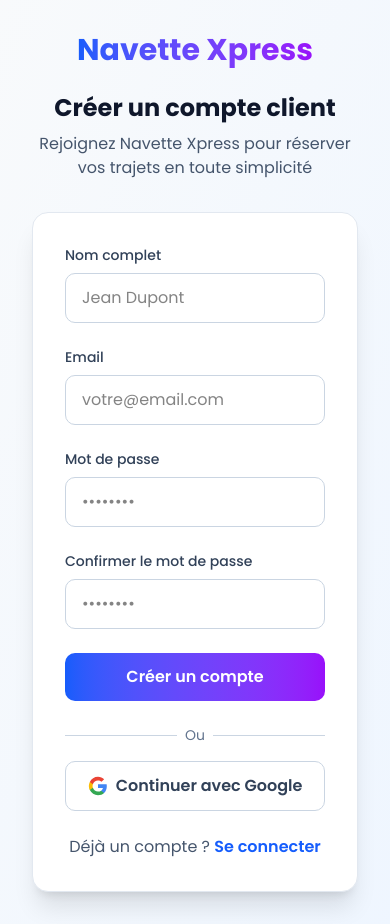
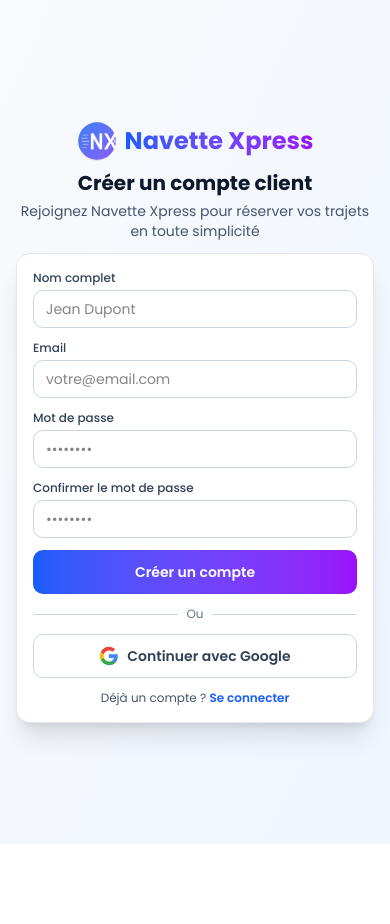
Before and after one commit to dakcarsbcenter/navetteXpress, a Next.js app: page /auth/signup in a window 390 px wide. After the commit the page ends 844 px from the top, so only its background shows below. Built offline with nearby package versions, Linux system fonts and the light colour scheme; no server answers.

Commit message:
optimisation version mobile

```diff
--- a/src/app/auth/signin/page.tsx
+++ b/src/app/auth/signin/page.tsx
@@ -4,6 +4,7 @@
 import { signIn } from "next-auth/react"
 import { useRouter, useSearchParams } from "next/navigation"
 import Link from "next/link"
+import Image from "next/image"
 
 function SignInForm() {
   const [email, setEmail] = useState("")
@@ -17,7 +18,7 @@
 
   // Gestion des erreurs depuis les paramètres URL
   useEffect(() => {
-    const urlError = searchParams.get('error')
+    const urlError = searchParams?.get('error')
     if (urlError) {
       setError(getErrorMessage(urlError))
     }
@@ -129,34 +130,42 @@
   }
 
   return (
-    <div className="min-h-screen flex items-center justify-center bg-gradient-to-br from-slate-50 to-blue-50 dark:from-slate-900 dark:to-slate-800">
-      <div className="max-w-md w-full space-y-8 p-8">
+    <div className="min-h-screen flex items-center justify-center bg-gradient-to-br from-slate-50 to-blue-50 dark:from-slate-900 dark:to-slate-800 py-4 px-4">
+      <div className="max-w-md w-full space-y-3 sm:space-y-6">
         <div className="text-center">
-          <div className="flex items-center justify-center gap-3 mb-6">
-            <h1 className="text-3xl font-bold bg-gradient-to-r from-blue-600 to-purple-600 bg-clip-text text-transparent">
+          <div className="flex items-center justify-center gap-2 mb-2 sm:mb-4">
+            <Image
+              src="/logo.svg"
+              alt="Navette Xpress"
+              width={40}
+              height={40}
+              className="w-10 h-10 sm:w-12 sm:h-12"
+              priority
+            />
+            <h1 className="text-2xl sm:text-3xl font-bold bg-gradient-to-r from-blue-600 to-purple-600 bg-clip-text text-transparent">
               Navette Xpress
             </h1>
           </div>
-          <h2 className="text-2xl font-bold text-slate-900 dark:text-white">
+          <h2 className="text-xl sm:text-2xl font-bold text-slate-900 dark:text-white">
             Connexion
           </h2>
-          <p className="text-slate-600 dark:text-slate-400 mt-2">
+          <p className="text-sm sm:text-base text-slate-600 dark:text-slate-400 mt-1 sm:mt-2">
             Connectez-vous à votre compte
           </p>
         </div>
 
-        <div className="bg-white dark:bg-slate-800 rounded-2xl shadow-xl p-8 border border-slate-200 dark:border-slate-700">
+        <div className="bg-white dark:bg-slate-800 rounded-xl sm:rounded-2xl shadow-xl p-4 sm:p-6 border border-slate-200 dark:border-slate-700">
           {error && (
-            <div className="mb-4 p-3 bg-red-100 dark:bg-red-900/50 text-red-800 dark:text-red-200 rounded-lg text-sm">
+            <div className="mb-3 p-2 sm:p-3 bg-red-100 dark:bg-red-900/50 text-red-800 dark:text-red-200 rounded-lg text-xs sm:text-sm">
               {error}
               {showResetOption && (
-                <div className="mt-3 pt-3 border-t border-red-200 dark:border-red-800">
-                  <p className="text-sm font-medium mb-2">
+                <div className="mt-2 sm:mt-3 pt-2 sm:pt-3 border-t border-red-200 dark:border-red-800">
+                  <p className="text-xs sm:text-sm font-medium mb-1.5 sm:mb-2">
                     Vous avez oublié votre mot de passe ?
                   </p>
                   <Link
                     href="/auth/reset-password"
-                    className="inline-block text-sm text-blue-600 dark:text-blue-400 hover:text-blue-700 dark:hover:text-blue-300 font-semibold underline"
+                    className="inline-block text-xs sm:text-sm text-blue-600 dark:text-blue-400 hover:text-blue-700 dark:hover:text-blue-300 font-semibold underline"
                   >
                     Réinitialiser mon mot de passe →
                   </Link>
@@ -165,9 +174,9 @@
             </div>
           )}
 
-          <form onSubmit={handleSubmit} className="space-y-6">
+          <form onSubmit={handleSubmit} className="space-y-3 sm:space-y-4">
             <div>
-              <label htmlFor="email" className="block text-sm font-medium text-slate-700 dark:text-slate-300 mb-2">
+              <label htmlFor="email" className="block text-xs sm:text-sm font-medium text-slate-700 dark:text-slate-300 mb-1 sm:mb-1.5">
                 Email
               </label>
               <input
@@ -176,13 +185,13 @@
                 value={email}
                 onChange={(e) => setEmail(e.target.value)}
                 required
-                className="w-full px-4 py-3 border border-slate-300 dark:border-slate-600 rounded-lg focus:ring-2 focus:ring-blue-500 focus:border-transparent dark:bg-slate-700 dark:text-white"
+                className="w-full px-3 py-2 sm:px-4 sm:py-2.5 text-sm sm:text-base border border-slate-300 dark:border-slate-600 rounded-lg focus:ring-2 focus:ring-blue-500 focus:border-transparent dark:bg-slate-700 dark:text-white"
                 placeholder="votre@email.com"
               />
             </div>
 
             <div>
-              <label htmlFor="password" className="block text-sm font-medium text-slate-700 dark:text-slate-300 mb-2">
+              <label htmlFor="password" className="block text-xs sm:text-sm font-medium text-slate-700 dark:text-slate-300 mb-1 sm:mb-1.5">
                 Mot de passe
               </label>
               <input
@@ -191,7 +200,7 @@
                 value={password}
                 onChange={(e) => setPassword(e.target.value)}
                 required
-                className="w-full px-4 py-3 border border-slate-300 dark:border-slate-600 rounded-lg focus:ring-2 focus:ring-blue-500 focus:border-transparent dark:bg-slate-700 dark:text-white"
+                className="w-full px-3 py-2 sm:px-4 sm:py-2.5 text-sm sm:text-base border border-slate-300 dark:border-slate-600 rounded-lg focus:ring-2 focus:ring-blue-500 focus:border-transparent dark:bg-slate-700 dark:text-white"
                 placeholder="••••••••"
               />
             </div>
@@ -199,18 +208,18 @@
             <button
               type="submit"
               disabled={isLoading}
-              className="w-full bg-gradient-to-r from-blue-600 to-purple-600 hover:from-blue-700 hover:to-purple-700 text-white py-3 px-4 rounded-lg font-semibold transition-all duration-300 transform hover:scale-105 disabled:opacity-50 disabled:cursor-not-allowed"
+              className="w-full bg-gradient-to-r from-blue-600 to-purple-600 hover:from-blue-700 hover:to-purple-700 text-white py-2.5 sm:py-3 px-4 rounded-lg font-semibold text-sm sm:text-base transition-all duration-300 transform hover:scale-105 disabled:opacity-50 disabled:cursor-not-allowed"
             >
               {isLoading ? "Connexion..." : "Se connecter"}
             </button>
           </form>
 
-          <div className="mt-6">
+          <div className="mt-3 sm:mt-4">
             <div className="relative">
               <div className="absolute inset-0 flex items-center">
                 <div className="w-full border-t border-slate-300 dark:border-slate-600" />
               </div>
-              <div className="relative flex justify-center text-sm">
+              <div className="relative flex justify-center text-xs sm:text-sm">
                 <span className="px-2 bg-white dark:bg-slate-800 text-slate-500">Ou</span>
               </div>
             </div>
@@ -218,7 +227,7 @@
             <button
               onClick={handleGoogleSignIn}
               disabled={isLoading}
-              className="mt-4 w-full bg-white dark:bg-slate-700 border border-slate-300 dark:border-slate-600 text-slate-700 dark:text-slate-300 py-3 px-4 rounded-lg font-semibold transition-all duration-300 hover:bg-slate-50 dark:hover:bg-slate-600 flex items-center justify-center gap-2 disabled:opacity-50 disabled:cursor-not-allowed"
+              className="mt-3 sm:mt-4 w-full bg-white dark:bg-slate-700 border border-slate-300 dark:border-slate-600 text-slate-700 dark:text-slate-300 py-2.5 sm:py-3 px-4 rounded-lg font-semibold text-sm sm:text-base transition-all duration-300 hover:bg-slate-50 dark:hover:bg-slate-600 flex items-center justify-center gap-2 disabled:opacity-50 disabled:cursor-not-allowed"
             >
               <svg className="w-5 h-5" viewBox="0 0 24 24">
                 <path fill="#4285F4" d="M22.56 12.25c0-.78-.07-1.53-.2-2.25H12v4.26h5.92c-.26 1.37-1.04 2.53-2.21 3.31v2.77h3.57c2.08-1.92 3.28-4.74 3.28-8.09z"/>
@@ -230,8 +239,8 @@
             </button>
           </div>
 
-          <div className="mt-6 text-center">
-            <p className="text-slate-600 dark:text-slate-400">
+          <div className="mt-3 sm:mt-4 text-center">
+            <p className="text-xs sm:text-sm text-slate-600 dark:text-slate-400">
               Pas encore de compte ?{" "}
               <Link href="/auth/signup" className="text-blue-600 hover:text-blue-500 font-semibold">
                 Créer un compte
--- a/src/app/auth/signup/page.tsx
+++ b/src/app/auth/signup/page.tsx
@@ -4,6 +4,7 @@
 import { signIn } from "next-auth/react"
 import { useRouter } from "next/navigation"
 import Link from "next/link"
+import Image from "next/image"
 
 export default function SignUpPage() {
   const [formData, setFormData] = useState({
@@ -124,32 +125,40 @@
   }
 
   return (
-    <div className="min-h-screen flex items-center justify-center bg-gradient-to-br from-slate-50 to-blue-50 dark:from-slate-900 dark:to-slate-800">
-      <div className="max-w-md w-full space-y-8 p-8">
+    <div className="min-h-screen flex items-center justify-center bg-gradient-to-br from-slate-50 to-blue-50 dark:from-slate-900 dark:to-slate-800 py-4 px-4">
+      <div className="max-w-md w-full space-y-3 sm:space-y-6">
         <div className="text-center">
-          <div className="flex items-center justify-center gap-3 mb-6">
-            <h1 className="text-3xl font-bold bg-gradient-to-r from-blue-600 to-purple-600 bg-clip-text text-transparent">
+          <div className="flex items-center justify-center gap-2 mb-2 sm:mb-4">
+            <Image
+              src="/logo.svg"
+              alt="Navette Xpress"
+              width={40}
+              height={40}
+              className="w-10 h-10 sm:w-12 sm:h-12"
+              priority
+            />
+            <h1 className="text-2xl sm:text-3xl font-bold bg-gradient-to-r from-blue-600 to-purple-600 bg-clip-text text-transparent">
               Navette Xpress
             </h1>
           </div>
-          <h2 className="text-2xl font-bold text-slate-900 dark:text-white">
+          <h2 className="text-xl sm:text-2xl font-bold text-slate-900 dark:text-white">
             Créer un compte client
           </h2>
-          <p className="text-slate-600 dark:text-slate-400 mt-2">
+          <p className="text-sm sm:text-base text-slate-600 dark:text-slate-400 mt-1 sm:mt-2">
             Rejoignez Navette Xpress pour réserver vos trajets en toute simplicité
           </p>
         </div>
 
-        <div className="bg-white dark:bg-slate-800 rounded-2xl shadow-xl p-8 border border-slate-200 dark:border-slate-700">
+        <div className="bg-white dark:bg-slate-800 rounded-xl sm:rounded-2xl shadow-xl p-4 sm:p-6 border border-slate-200 dark:border-slate-700">
           {error && (
-            <div className="mb-4 p-3 bg-red-100 dark:bg-red-900/50 text-red-800 dark:text-red-200 rounded-lg text-sm">
+            <div className="mb-3 p-2 sm:p-3 bg-red-100 dark:bg-red-900/50 text-red-800 dark:text-red-200 rounded-lg text-xs sm:text-sm">
               {error}
             </div>
           )}
 
-          <form onSubmit={handleSubmit} className="space-y-6">
+          <form onSubmit={handleSubmit} className="space-y-3 sm:space-y-4">
             <div>
-              <label htmlFor="name" className="block text-sm font-medium text-slate-700 dark:text-slate-300 mb-2">
+              <label htmlFor="name" className="block text-xs sm:text-sm font-medium text-slate-700 dark:text-slate-300 mb-1 sm:mb-1.5">
                 Nom complet
               </label>
               <input
@@ -159,13 +168,13 @@
                 value={formData.name}
                 onChange={handleChange}
                 required
-                className="w-full px-4 py-3 border border-slate-300 dark:border-slate-600 rounded-lg focus:ring-2 focus:ring-blue-500 focus:border-transparent dark:bg-slate-700 dark:text-white"
+                className="w-full px-3 py-2 sm:px-4 sm:py-2.5 text-sm sm:text-base border border-slate-300 dark:border-slate-600 rounded-lg focus:ring-2 focus:ring-blue-500 focus:border-transparent dark:bg-slate-700 dark:text-white"
                 placeholder="Jean Dupont"
               />
             </div>
 
             <div>
-              <label htmlFor="email" className="block text-sm font-medium text-slate-700 dark:text-slate-300 mb-2">
+              <label htmlFor="email" className="block text-xs sm:text-sm font-medium text-slate-700 dark:text-slate-300 mb-1 sm:mb-1.5">
                 Email
               </label>
               <input
@@ -175,13 +184,13 @@
                 value={formData.email}
                 onChange={handleChange}
                 required
-                className="w-full px-4 py-3 border border-slate-300 dark:border-slate-600 rounded-lg focus:ring-2 focus:ring-blue-500 focus:border-transparent dark:bg-slate-700 dark:text-white"
+                className="w-full px-3 py-2 sm:px-4 sm:py-2.5 text-sm sm:text-base border border-slate-300 dark:border-slate-600 rounded-lg focus:ring-2 focus:ring-blue-500 focus:border-transparent dark:bg-slate-700 dark:text-white"
                 placeholder="votre@email.com"
               />
             </div>
 
             <div>
-              <label htmlFor="password" className="block text-sm font-medium text-slate-700 dark:text-slate-300 mb-2">
+              <label htmlFor="password" className="block text-xs sm:text-sm font-medium text-slate-700 dark:text-slate-300 mb-1 sm:mb-1.5">
                 Mot de passe
               </label>
               <input
@@ -191,13 +200,13 @@
                 value={formData.password}
                 onChange={handleChange}
                 required
-                className="w-full px-4 py-3 border border-slate-300 dark:border-slate-600 rounded-lg focus:ring-2 focus:ring-blue-500 focus:border-transparent dark:bg-slate-700 dark:text-white"
+                className="w-full px-3 py-2 sm:px-4 sm:py-2.5 text-sm sm:text-base border border-slate-300 dark:border-slate-600 rounded-lg focus:ring-2 focus:ring-blue-500 focus:border-transparent dark:bg-slate-700 dark:text-white"
                 placeholder="••••••••"
               />
             </div>
 
             <div>
-              <label htmlFor="confirmPassword" className="block text-sm font-medium text-slate-700 dark:text-slate-300 mb-2">
+              <label htmlFor="confirmPassword" className="block text-xs sm:text-sm font-medium text-slate-700 dark:text-slate-300 mb-1 sm:mb-1.5">
                 Confirmer le mot de passe
               </label>
               <input
@@ -207,7 +216,7 @@
                 value={formData.confirmPassword}
                 onChange={handleChange}
                 required
-                className="w-full px-4 py-3 border border-slate-300 dark:border-slate-600 rounded-lg focus:ring-2 focus:ring-blue-500 focus:border-transparent dark:bg-slate-700 dark:text-white"
+                className="w-full px-3 py-2 sm:px-4 sm:py-2.5 text-sm sm:text-base border border-slate-300 dark:border-slate-600 rounded-lg focus:ring-2 focus:ring-blue-500 focus:border-transparent dark:bg-slate-700 dark:text-white"
                 placeholder="••••••••"
               />
             </div>
@@ -215,18 +224,18 @@
             <button
               type="submit"
               disabled={isLoading}
-              className="w-full bg-gradient-to-r from-blue-600 to-purple-600 hover:from-blue-700 hover:to-purple-700 text-white py-3 px-4 rounded-lg font-semibold transition-all duration-300 transform hover:scale-105 disabled:opacity-50 disabled:cursor-not-allowed"
+              className="w-full bg-gradient-to-r from-blue-600 to-purple-600 hover:from-blue-700 hover:to-purple-700 text-white py-2.5 sm:py-3 px-4 rounded-lg font-semibold text-sm sm:text-base transition-all duration-300 transform hover:scale-105 disabled:opacity-50 disabled:cursor-not-allowed"
             >
               {isLoading ? "Création du compte..." : "Créer un compte"}
             </button>
           </form>
 
-          <div className="mt-6">
+          <div className="mt-3 sm:mt-4">
             <div className="relative">
               <div className="absolute inset-0 flex items-center">
                 <div className="w-full border-t border-slate-300 dark:border-slate-600" />
               </div>
-              <div className="relative flex justify-center text-sm">
+              <div className="relative flex justify-center text-xs sm:text-sm">
                 <span className="px-2 bg-white dark:bg-slate-800 text-slate-500">Ou</span>
               </div>
             </div>
@@ -234,7 +243,7 @@
             <button
               onClick={handleGoogleSignIn}
               disabled={isLoading}
-              className="mt-4 w-full bg-white dark:bg-slate-700 border border-slate-300 dark:border-slate-600 text-slate-700 dark:text-slate-300 py-3 px-4 rounded-lg font-semibold transition-all duration-300 hover:bg-slate-50 dark:hover:bg-slate-600 flex items-center justify-center gap-2 disabled:opacity-50 disabled:cursor-not-allowed"
+              className="mt-3 sm:mt-4 w-full bg-white dark:bg-slate-700 border border-slate-300 dark:border-slate-600 text-slate-700 dark:text-slate-300 py-2.5 sm:py-3 px-4 rounded-lg font-semibold text-sm sm:text-base transition-all duration-300 hover:bg-slate-50 dark:hover:bg-slate-600 flex items-center justify-center gap-2 disabled:opacity-50 disabled:cursor-not-allowed"
             >
               <svg className="w-5 h-5" viewBox="0 0 24 24">
                 <path fill="#4285F4" d="M22.56 12.25c0-.78-.07-1.53-.2-2.25H12v4.26h5.92c-.26 1.37-1.04 2.53-2.21 3.31v2.77h3.57c2.08-1.92 3.28-4.74 3.28-8.09z"/>
@@ -246,8 +255,8 @@
             </button>
           </div>
 
-          <div className="mt-6 text-center">
-            <p className="text-slate-600 dark:text-slate-400">
+          <div className="mt-3 sm:mt-4 text-center">
+            <p className="text-xs sm:text-sm text-slate-600 dark:text-slate-400">
               Déjà un compte ?{" "}
               <Link href="/auth/signin" className="text-blue-600 hover:text-blue-500 font-semibold">
                 Se connecter
--- a/src/app/flotte/page.tsx
+++ b/src/app/flotte/page.tsx
@@ -93,13 +93,13 @@
       <Navigation variant="solid" />
 
       {/* Hero Section - Focus on Benefits */}
-      <section className="relative py-12 sm:py-16 md:py-20 px-4 sm:px-6 lg:px-8 bg-slate-900 dark:bg-slate-950 mt-16 sm:mt-20">
+      <section className="relative pt-8 pb-8 sm:pt-32 sm:pb-12 md:pt-36 md:pb-16 px-4 sm:px-6 lg:px-8 bg-slate-900 dark:bg-slate-950">
         <div className="max-w-6xl mx-auto text-center">
-          <h1 className="text-3xl sm:text-4xl md:text-5xl font-bold text-white mb-4 sm:mb-6 leading-tight">
+          <h1 className="text-3xl sm:text-4xl md:text-5xl font-bold text-white mb-3 sm:mb-4 leading-tight">
             Flotte Premium
           </h1>
-          <p className="text-base sm:text-lg text-slate-300 max-w-3xl mx-auto mb-6 sm:mb-8 leading-relaxed">
-            Des véhicules de luxe soigneusement sélectionnés pour votre confort et sécurité
+          <p className="text-sm sm:text-base md:text-lg text-slate-300 max-w-3xl mx-auto mb-4 sm:mb-6 leading-relaxed">
+            Des véhicules soigneusement sélectionnés pour votre confort et sécurité
           </p>
 
           {/* Key Benefits */}
@@ -111,7 +111,7 @@
                 </svg>
               </div>
               <h3 className="text-base sm:text-lg font-semibold text-white mb-1.5 sm:mb-2">Véhicules Récents</h3>
-              <p className="text-xs sm:text-sm text-slate-300">Tous nos véhicules sont récents et parfaitement entretenus</p>
+              <p className="text-xs sm:text-sm text-slate-300">Tous nos véhicules sont parfaitement entretenus</p>
             </div>
 
             <div className="bg-white/10 backdrop-blur-sm rounded-xl p-4 sm:p-6 border border-white/20">
--- a/src/app/temoignages/page.tsx
+++ b/src/app/temoignages/page.tsx
@@ -100,12 +100,12 @@
       <Navigation variant="solid" />
 
       {/* Hero Section */}
-      <section className="bg-gradient-to-br from-slate-900 via-slate-800 to-slate-900 text-white py-8 sm:py-10 md:py-12 px-4 sm:px-6 md:px-8 mt-16 sm:mt-20">
+      <section className="bg-gradient-to-br from-slate-900 via-slate-800 to-slate-900 text-white pt-20 pb-6 sm:pt-32 sm:pb-8 md:pt-36 md:pb-10 px-6 sm:px-8 md:px-8">
         <div className="max-w-6xl mx-auto text-center">
-          <h1 className="text-3xl sm:text-4xl md:text-5xl lg:text-6xl font-bold mb-3 sm:mb-4 leading-tight">
+          <h1 className="text-3xl sm:text-4xl md:text-5xl lg:text-6xl font-bold mb-2 sm:mb-3 leading-tight px-2">
             Témoignages Clients
           </h1>
-          <p className="text-base sm:text-lg md:text-xl text-slate-300 max-w-4xl mx-auto leading-relaxed">
+          <p className="text-sm sm:text-base md:text-lg text-slate-300 max-w-4xl mx-auto leading-relaxed px-4">
             Découvrez pourquoi plus de 1000 clients nous font confiance pour leurs transferts aéroport au Sénégal
           </p>
         </div>
```
